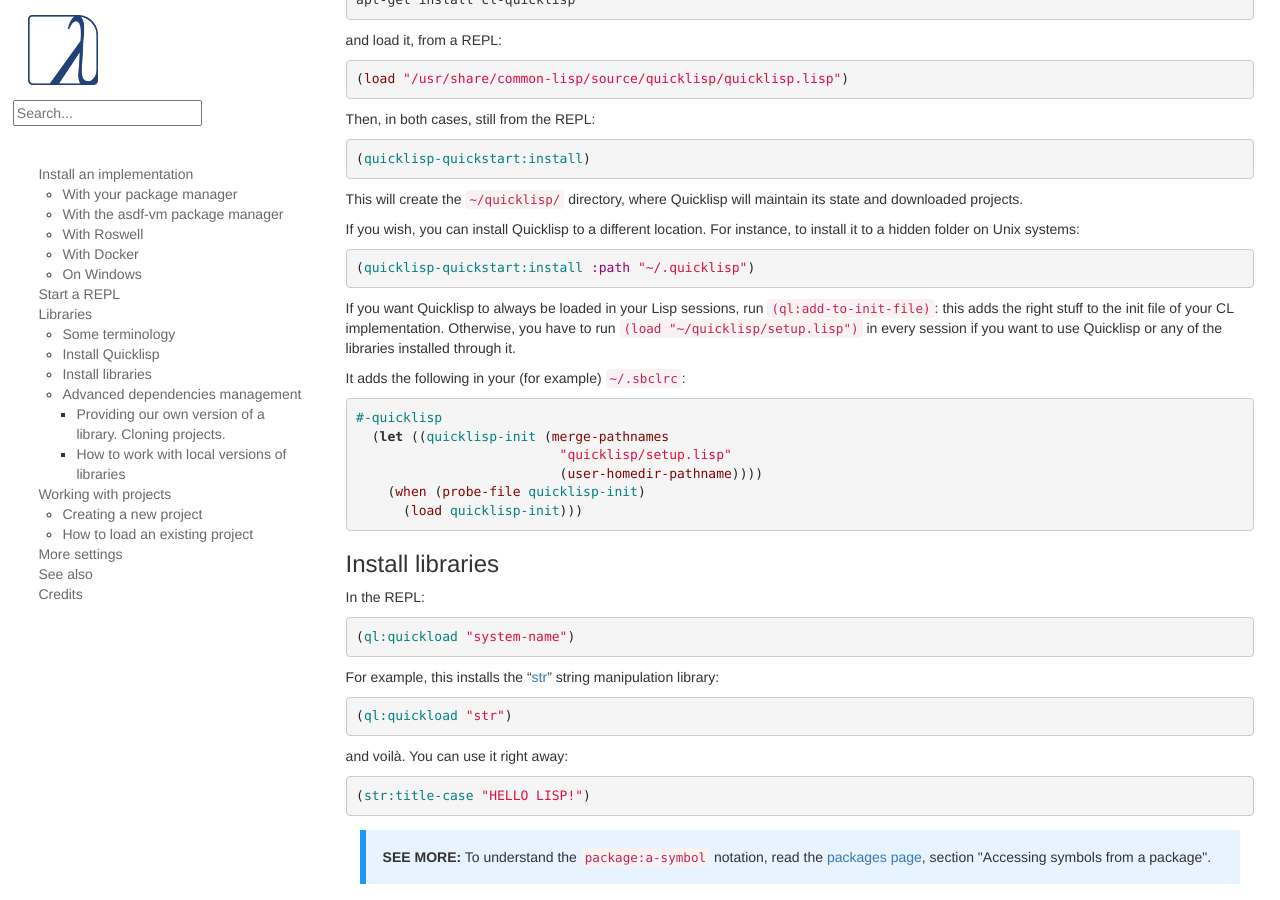
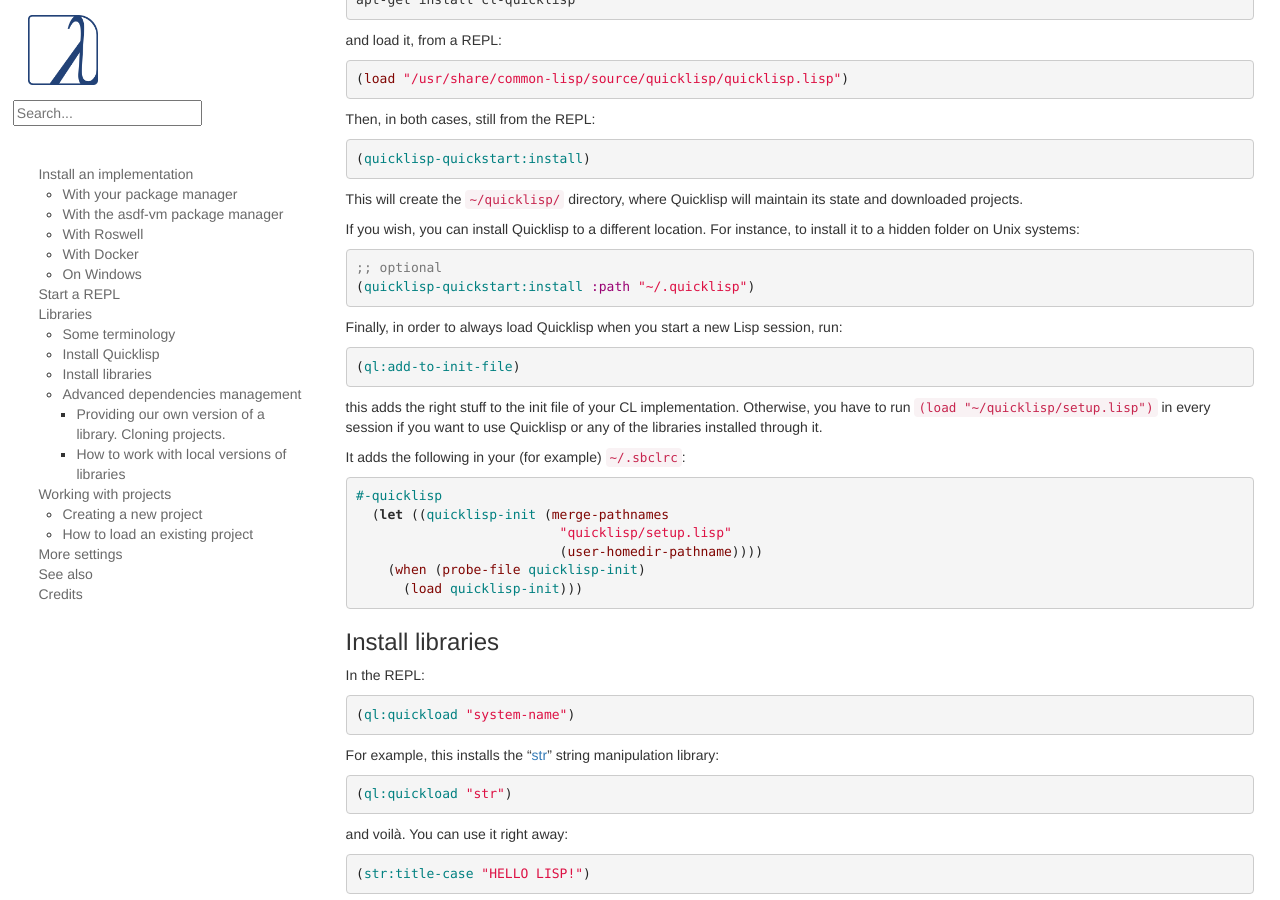
Before and after one commit to LispCookbook/cl-cookbook, a Jekyll site: the page built from getting-started.md, in a window 1280 px wide and 900 px high, scrolled down 3328 px. Built offline with Jekyll 4.4.1, drawn with Linux system fonts in a browser that asks for light colours.

Commit message:
(minor) getting started: make this Quicklisp installation step obvious

```diff
--- a/getting-started.md
+++ b/getting-started.md
@@ -230,11 +230,17 @@
 to install it to a hidden folder on Unix systems:
 
 ~~~lisp
+;; optional
 (quicklisp-quickstart:install :path "~/.quicklisp")
 ~~~
 
-If you want Quicklisp to always be loaded in your Lisp sessions, run
-`(ql:add-to-init-file)`: this adds the right stuff to the init file of
+Finally, in order to always load Quicklisp when you start a new Lisp session, run:
+
+~~~lisp
+(ql:add-to-init-file)
+~~~
+
+this adds the right stuff to the init file of
 your CL implementation. Otherwise, you have to run `(load
 "~/quicklisp/setup.lisp")` in every session if you want to use
 Quicklisp or any of the libraries installed through it.
```
